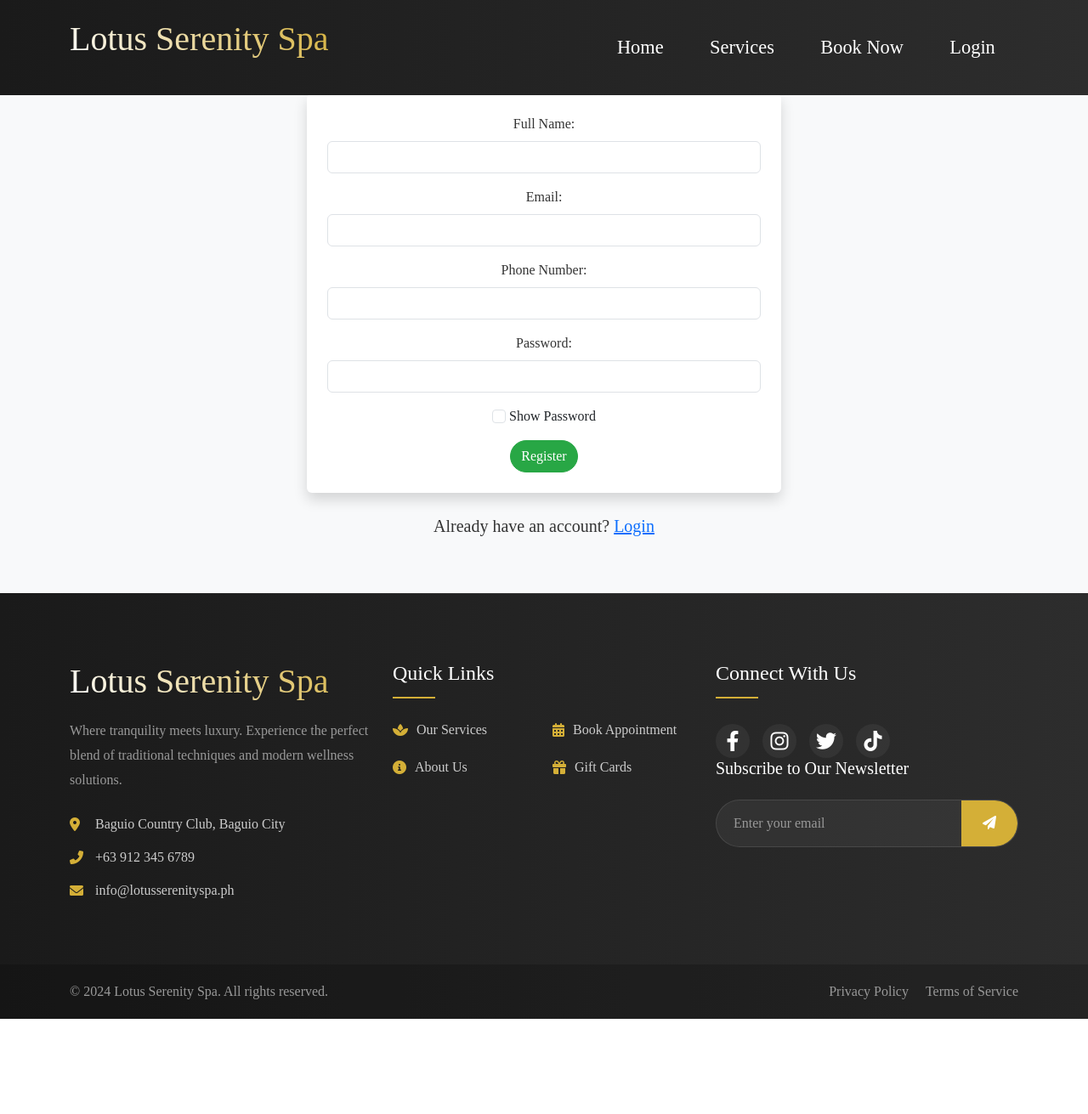
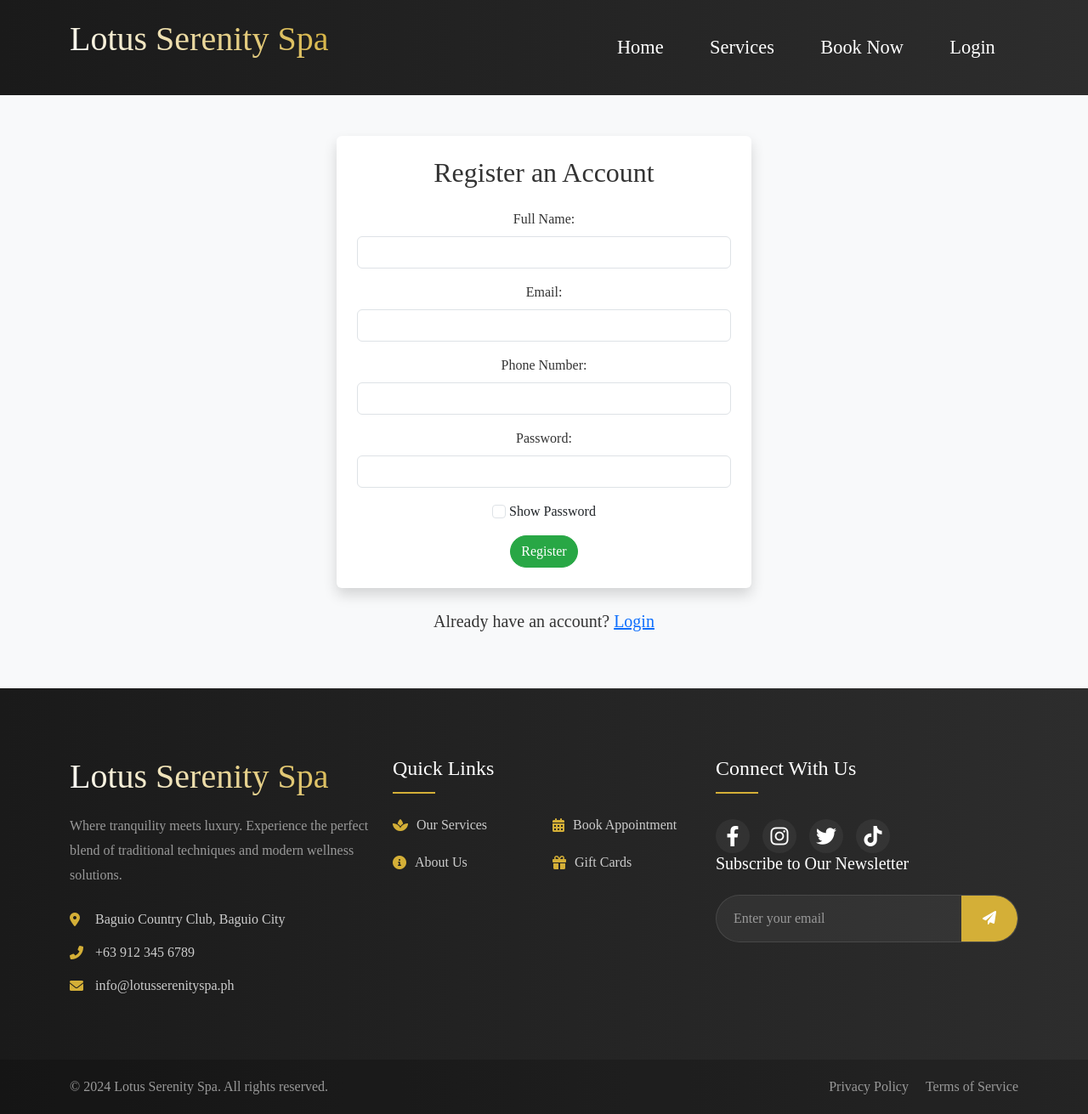
Before and after one commit to Ros-Salazar/3JFinalProj, a PHP site: page /register.php in a window 1280 px wide. Shown: the whole page at 85% size. Before the commit the page ends 1199 px from the top, so only its background shows below. Run offline with PHP 8.4, Linux system fonts and the light colour scheme; some web fonts are replaced.

Commit message:
just made the form cards visible via bruteforce

```diff
--- a/dashboard.php
+++ b/dashboard.php
@@ -56,7 +56,6 @@
     <!-- User Dashboard -->
     <section class="dashboard container py-5">
         <div class="text-center mb-5">
-            <p class="mb-5">.</p>
             <p class="mb-5">.</p>
         </div>
         <div class="text-center mb-5">
--- a/edit-profile.php
+++ b/edit-profile.php
@@ -87,7 +87,12 @@
 
     <!-- Edit Profile Form -->
     <section class="container py-5">
+    <div class="text-center mb-5">
+            <p class="mb-5">.</p>
+            <p class="mb-3">.</p>
+        </div>
         <div class="card shadow-lg border-0 rounded-3 p-4 mx-auto" style="max-width: 500px;">
+
             <h2 class="text-center mb-4">Update Your Profile</h2>
             <form method="post" class="form">
                 <div class="mb-3">
--- a/register.php
+++ b/register.php
@@ -99,10 +99,14 @@ if ($_SERVER["REQUEST_METHOD"] == "POST") {
 
     <!-- Registration Form -->
     <section class="cta-section py-5">
-        <div class="container d-flex flex-column align-items-center justify-content-center">
-            <h2 class="cta-heading mb-4">Register</h2>
+        <div class="container d-flex flex-column align-items-center justify-content-center"  style="max-width: 1000px;">
+            <p class="mb-5"></p>
+            <p class="mb-5"></p>
+            <p class="mb-3"></p>
+
             <form action="<?php echo htmlspecialchars($_SERVER['PHP_SELF']); ?>" method="post" class="login-form text-center w-50 p-4 shadow rounded bg-white">
-                <div class="mb-3">
+            <h2 class="cta-heading mb-4">Register an Account</h2>
+            <div class="mb-3">
                     <label for="full_name" class="form-label">Full Name:</label>
                     <input type="text" id="full_name" name="full_name" class="form-control" required>
                 </div>
```
Also changed, not shown: login.php (+6 -2 lines).
